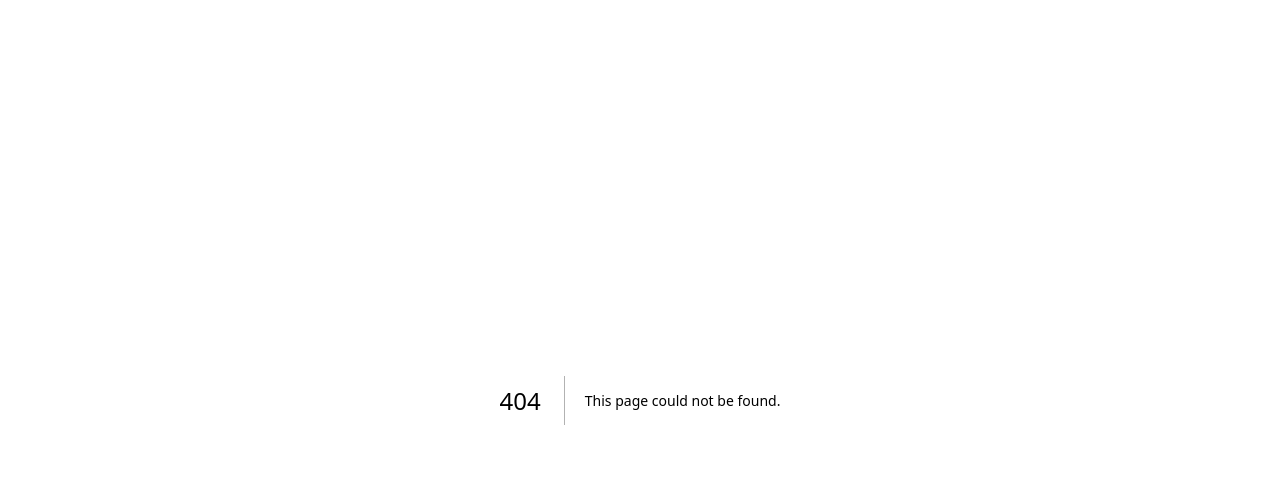
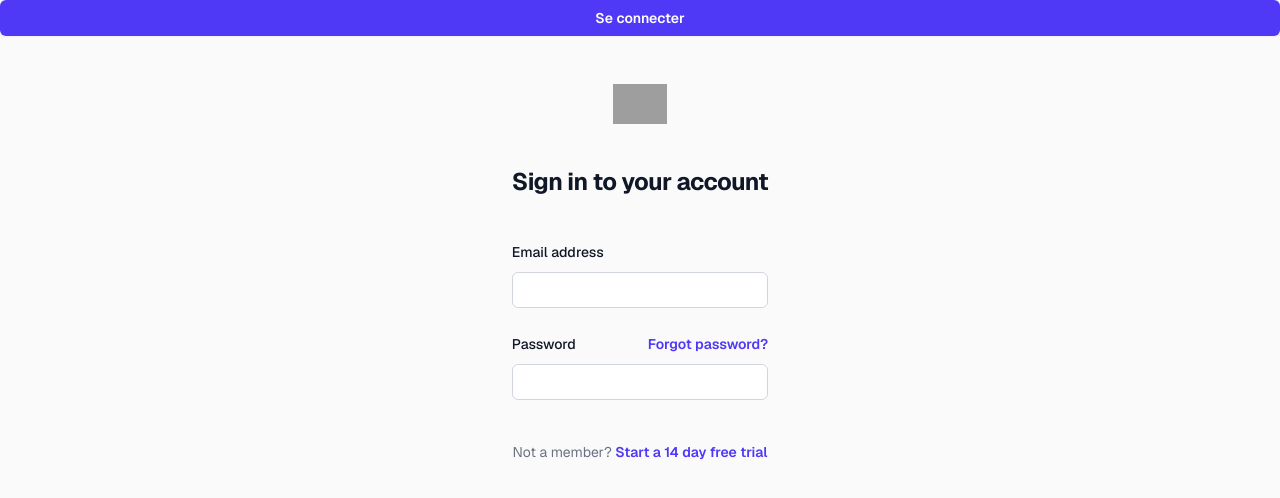
Before and after one commit to Candichou/Abi, a Next.js app in the folder my-app/: page /auth/signIn in a window 1280 px wide. Before the commit this address had no page. Shown: the top 498 px of the page. Built offline with nearby package versions, Linux system fonts and the light colour scheme; grey boxes are pictures that could not be loaded.

Commit message:
fix:page signIn

```diff
--- /dev/null
+++ b/my-app/app/auth/signIn/page.tsx
@@ -0,0 +1,18 @@
+"use client";
+
+import SignIn from "@/components/signIn";
+
+export default function SignInPage() {
+  return (
+    <div className="flex flex-col flex-1 items-center justify-center bg-zinc-50 font-sans dark:bg-black">
+      <button
+        className="flex w-full justify-center rounded-md bg-indigo-600 px-3 py-1.5 text-sm/6 font-semibold text-white shadow-xs hover:bg-indigo-500 focus-visible:outline-2 focus-visible:outline-offset-2 focus-visible:outline-indigo-600"
+        onClick={SignIn}
+      >
+        Se connecter
+      </button>
+      <SignIn />
+      <main className="flex flex-1 w-full max-w-3xl flex-col items-center justify-between py-32 px-16 bg-white dark:bg-black sm:items-start"></main>
+    </div>
+  );
+}
--- a/my-app/app/page.tsx
+++ b/my-app/app/page.tsx
@@ -1,17 +1,3 @@
-import SignIn from "@/components/signIn";
-import Dashboard from "./dashboard/page";
-
 export default function Home() {
-  return (
-    <div className="flex flex-col flex-1 items-center justify-center bg-zinc-50 font-sans dark:bg-black">
-      <button
-        className="flex w-full justify-center rounded-md bg-indigo-600 px-3 py-1.5 text-sm/6 font-semibold text-white shadow-xs hover:bg-indigo-500 focus-visible:outline-2 focus-visible:outline-offset-2 focus-visible:outline-indigo-600"
-        onClick={Dashboard}
-      >
-        Se connecter
-      </button>
-      <SignIn />
-      <main className="flex flex-1 w-full max-w-3xl flex-col items-center justify-between py-32 px-16 bg-white dark:bg-black sm:items-start"></main>
-    </div>
-  );
+  return;
 }
--- /dev/null
+++ b/my-app/components/header.tsx
@@ -0,0 +1,3 @@
+export default function Header() {
+  return <></>;
+}
```
Also changed, not shown: my-app/app/auth/page.tsx (deleted).
